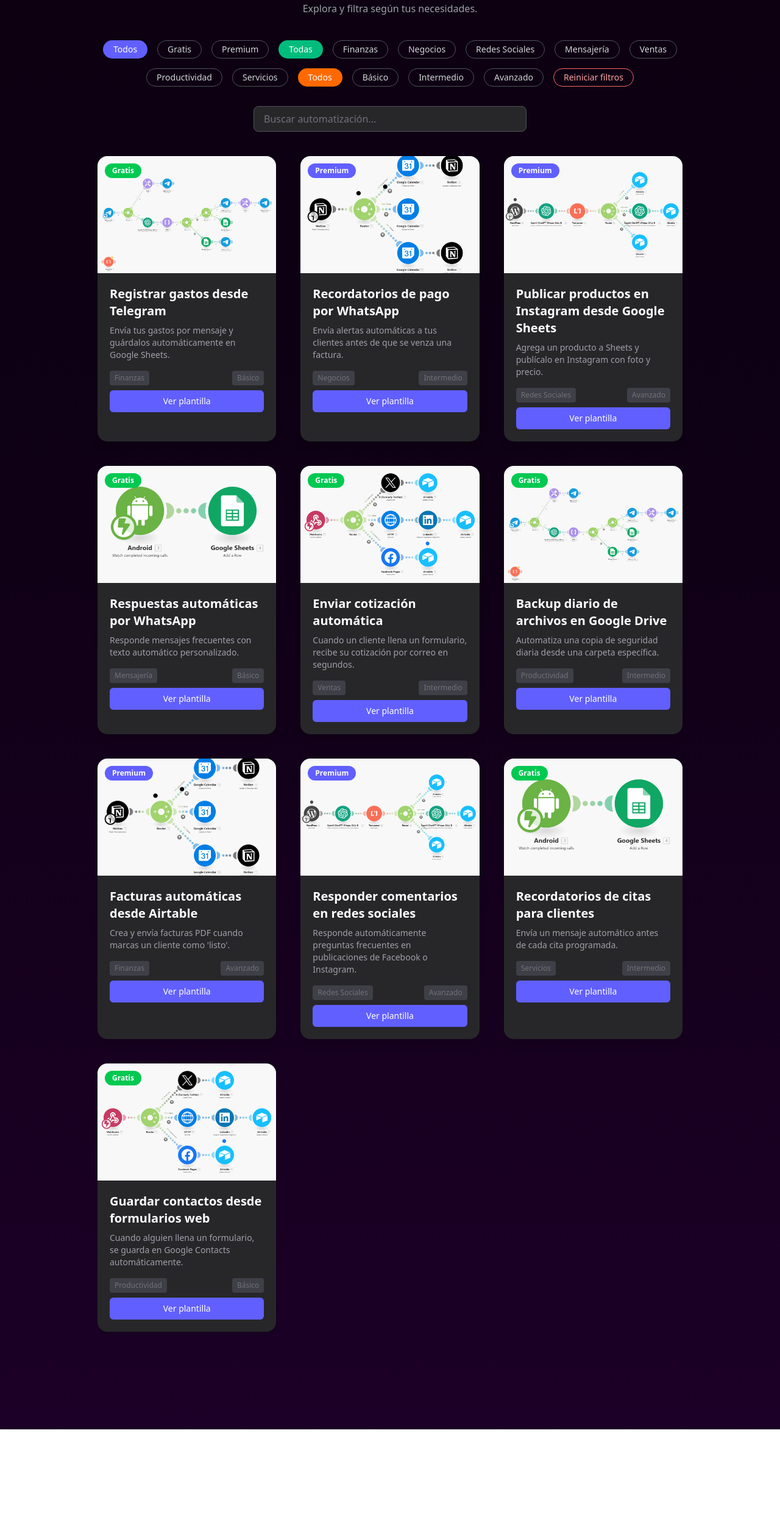
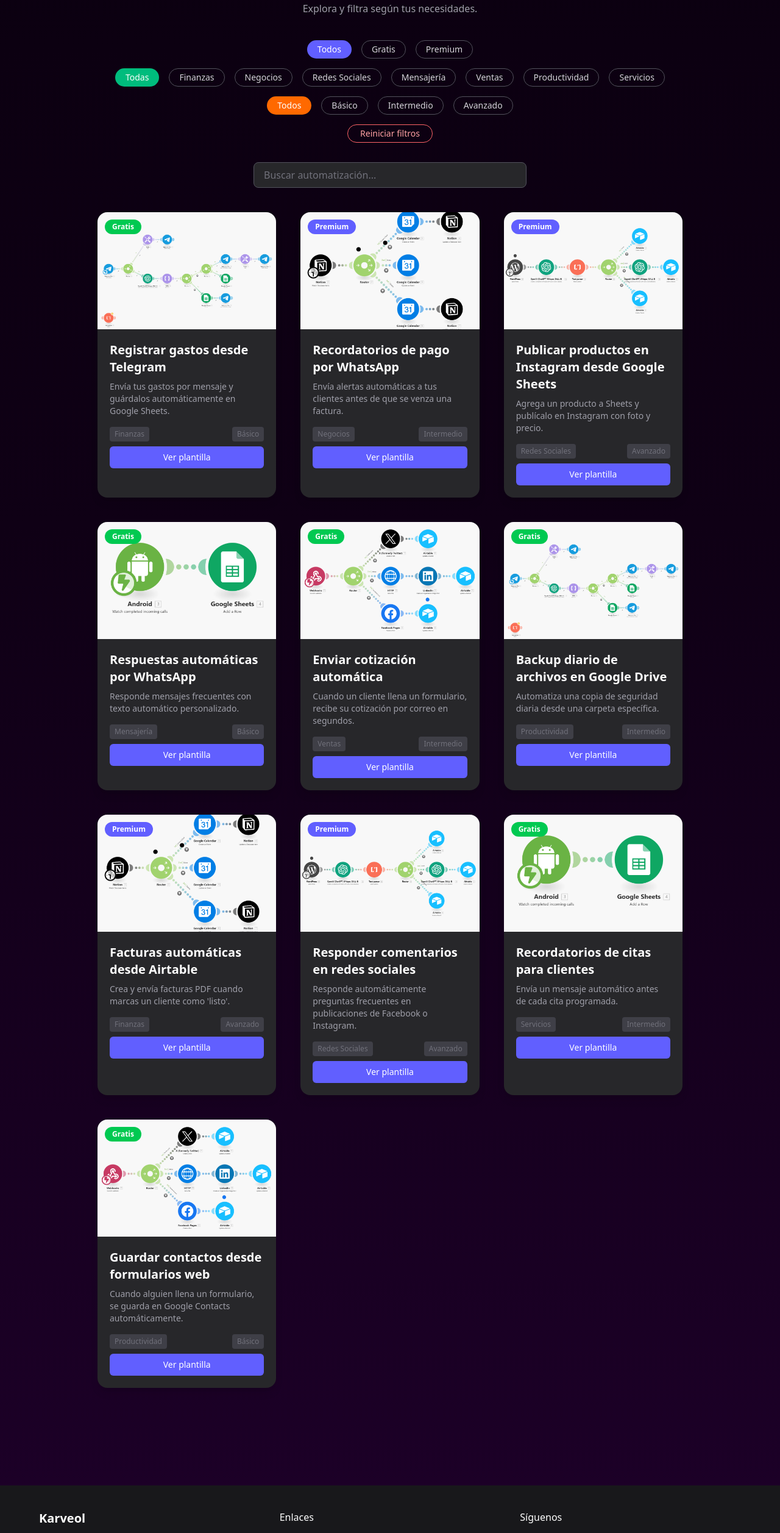
Before and after one commit to Jeissoncar97/karveol, a React (Vite) app: page /contact in a window 1280 px wide. Shown: the part 2073-4587 px from the top of the page at 61% size. Before the commit the page ends 4417 px from the top, so only its background shows below. Built offline with nearby package versions, Linux system fonts and the light colour scheme.

Commit message:
add footer

```diff
--- a/src/components/Footer.jsx
+++ b/src/components/Footer.jsx
@@ -1,11 +1,39 @@
-import React from 'react'
+export default function Footer() {
+  return (
+    <footer className="bg-zinc-900 text-zinc-400 py-10 px-6">
+      <div className="max-w-6xl mx-auto grid grid-cols-1 md:grid-cols-3 gap-8">
+        <div>
+          <h2 className="text-white text-xl font-semibold mb-2">Karveol</h2>
+          <p className="text-sm">
+            Simplifica tu vida con automatizaciones pensadas para el día a día.
+            Descubre plantillas listas para usar y mejora tu productividad sin complicaciones.
+          </p>
+        </div>
 
-const Footer = () => {
-  return (
-    <div className=''>
+        <div>
+          <h3 className="text-white font-medium mb-3">Enlaces</h3>
+          <ul className="space-y-2 text-sm">
+            <li><a href="#" className="hover:text-white">Inicio</a></li>
+            <li><a href="#" className="hover:text-white">Catálogo</a></li>
+            <li><a href="#" className="hover:text-white">Blog</a></li>
+            <li><a href="#" className="hover:text-white">Planes</a></li>
+            <li><a href="#" className="hover:text-white">Contacto</a></li>
+          </ul>
+        </div>
 
-    </div>
-  )
+        <div>
+          <h3 className="text-white font-medium mb-3">Síguenos</h3>
+          <div className="flex space-x-4">
+            <a href="#" className="hover:text-white">Twitter</a>
+            <a href="#" className="hover:text-white">Instagram</a>
+            <a href="#" className="hover:text-white">Telegram</a>
+          </div>
+        </div>
+      </div>
+
+      <div className="mt-10 border-t border-zinc-700 pt-6 text-center text-xs text-zinc-500">
+        &copy; {new Date().getFullYear()} Karveol – Todos los derechos reservados.
+      </div>
+    </footer>
+  );
 }
-
-export default Footer
--- a/src/components/Header.jsx
+++ b/src/components/Header.jsx
@@ -16,7 +16,7 @@ const Header = () => {
             className="ml-4 flex items-center gap-2.5 font-bold transition-transform duration-300 hover:scale-110 text-"
           >
             <img src="images/logoGRande_sin_fondo.png" alt="Logo" className="w-10 mr-2" />
-            <span className="text-[32px] font-bold">Karveol</span>
+            <span className="text-[24px] md:text-[32px] font-bold">Karveol</span>
           </a>
         </div>
 
@@ -31,7 +31,7 @@ const Header = () => {
               >
                 <a
                   href="#"
-                  className="flex items-center md:w-auto justify-center gap-2 md:px-4 md:py-2 hover:bg-brand-gray-mix md:rounded-2xl border border-transparent hover:border-brand-gray/10 transition-all min-h-[50px] md:text-base px-5 py-4 text-xl duration-300 w-full"
+                  className="flex items-center md:w-auto justify-center gap-2 md:px-4 md:py-2 hover:bg-red md:rounded-2xl border border-transparent hover:border-red transition-all min-h-[50px] md:text-base px-5 py-4 text-xl duration-300 w-full"
                 >
                   <svg xmlns="http://www.w3.org/2000/svg" width="1.5em" height="1.5em" viewBox="0 0 16 16"><path fill="currentColor" d="M14 12a2 2 0 1 1-3.999.001A2 2 0 0 1 14 12"/><path fill="currentColor" d="M11.7 16c-.8 0-1.6-.2-2.3-.7L3.2 12c-.5-.4-.9-.6-1.3-1C.7 9.8 0 8.1 0 6.4s.7-3.3 1.9-4.5S4.7 0 6.4 0S9.7.7 11 1.9c.4.4.6.7 1 1.2l3.5 6.4c1 1.7.7 3.8-.7 5.2c-.9.9-1.9 1.3-3.1 1.3M6.4 1C5 1 3.6 1.6 2.6 2.6S1 5 1 6.4c0 1.5.6 2.8 1.6 3.8c.3.3.6.5 1.1.8l6.3 3.4c.6.4 1.2.5 1.8.5c.9 0 1.7-.3 2.3-1c1.1-1.1 1.3-2.7.5-4l-3.5-6.4c-.3-.4-.5-.7-.8-1C9.2 1.6 7.9 1 6.4 1"/><path fill="currentColor" d="M11 7V6l-1.4-.5c-.1-.2-.1-.3-.2-.5l.6-1.3l-.7-.7l-1.3.6c-.2-.1-.3-.1-.5-.2L7 2H6l-.5 1.4c-.2.1-.3.1-.5.2L3.7 3l-.7.7l.6 1.3c-.1.2-.1.3-.2.5L2 6v1l1.4.5c.1.2.1.3.2.5L3 9.3l.7.7L5 9.4c.2.1.3.2.5.2L6 11h1l.5-1.4c.2-.1.3-.1.5-.2l1.3.6l.7-.7L9.4 8c.1-.2.2-.3.2-.5zM6.5 8C5.7 8 5 7.3 5 6.5S5.7 5 6.5 5S8 5.7 8 6.5S7.3 8 6.5 8"/></svg>
                   Catálogo
--- a/src/components/TopAutomations.jsx
+++ b/src/components/TopAutomations.jsx
@@ -118,8 +118,9 @@ export default function TopAutomations() {
       </div>
 
       {/* Filtros */}
-      <div className="flex flex-wrap justify-center gap-4 mb-8 max-w-5xl mx-auto">
-        {uniqueTypes.map((t) => (
+      <div className="flex flex-col justify-center gap-4 mb-8 max-w-5xl mx-auto">
+        <div className="flex flex-wrap justify-center gap-4 max-w-5xl mx-auto">
+          {uniqueTypes.map((t) => (
           <button
             key={t}
             onClick={() => setType(t)}
@@ -132,7 +133,9 @@ export default function TopAutomations() {
             {t}
           </button>
         ))}
-        {uniqueCategories.map((c) => (
+        </div>
+        <div className="flex flex-wrap justify-center gap-4 max-w-5xl mx-auto">
+          {uniqueCategories.map((c) => (
           <button
             key={c}
             onClick={() => setCategory(c)}
@@ -145,7 +148,9 @@ export default function TopAutomations() {
             {c}
           </button>
         ))}
-        {uniqueLevels.map((l) => (
+        </div>
+        <div className="flex flex-wrap justify-center gap-4 max-w-5xl mx-auto">
+          {uniqueLevels.map((l) => (
           <button
             key={l}
             onClick={() => setLevel(l)}
@@ -158,9 +163,10 @@ export default function TopAutomations() {
             {l}
           </button>
         ))}
+        </div>
         <button
           onClick={resetFilters}
-          className="px-4 py-1 border border-red-400 text-red-300 hover:bg-red-500 hover:text-white rounded-full text-sm"
+          className="px-4 w-35 mx-auto py-1 border border-red-400 text-red-300 hover:bg-red-500 hover:text-white rounded-full text-sm"
         >
           Reiniciar filtros
         </button>
```
